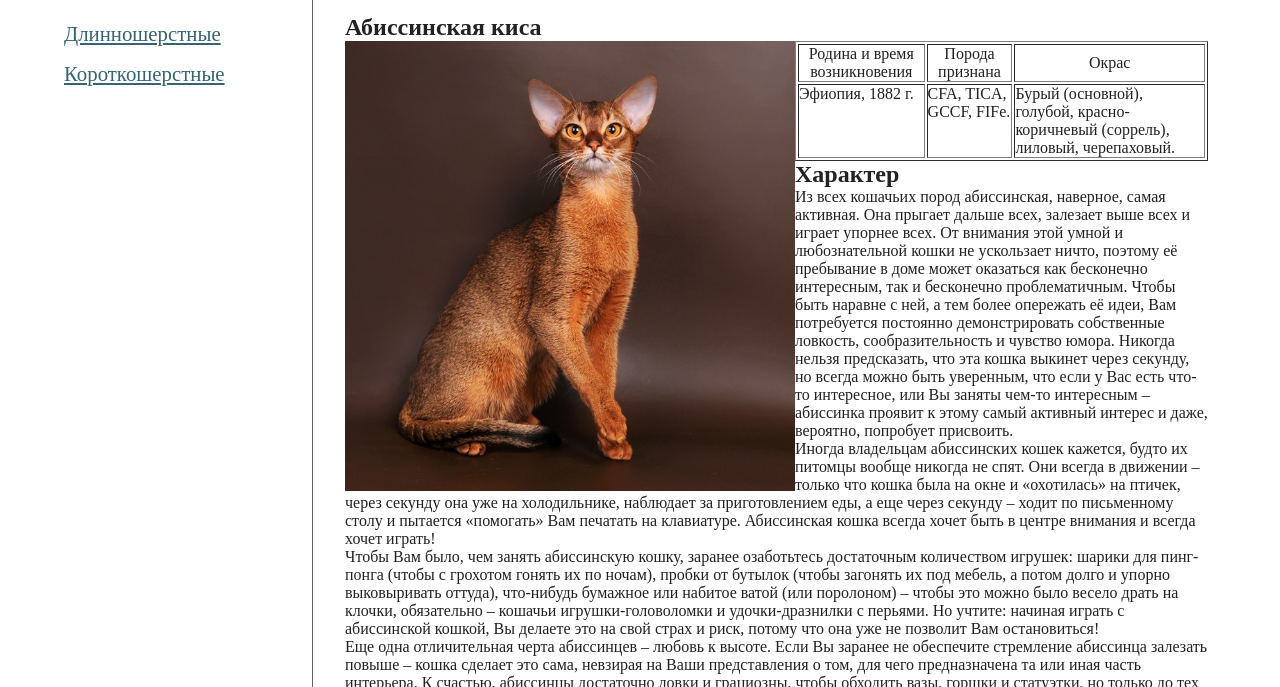
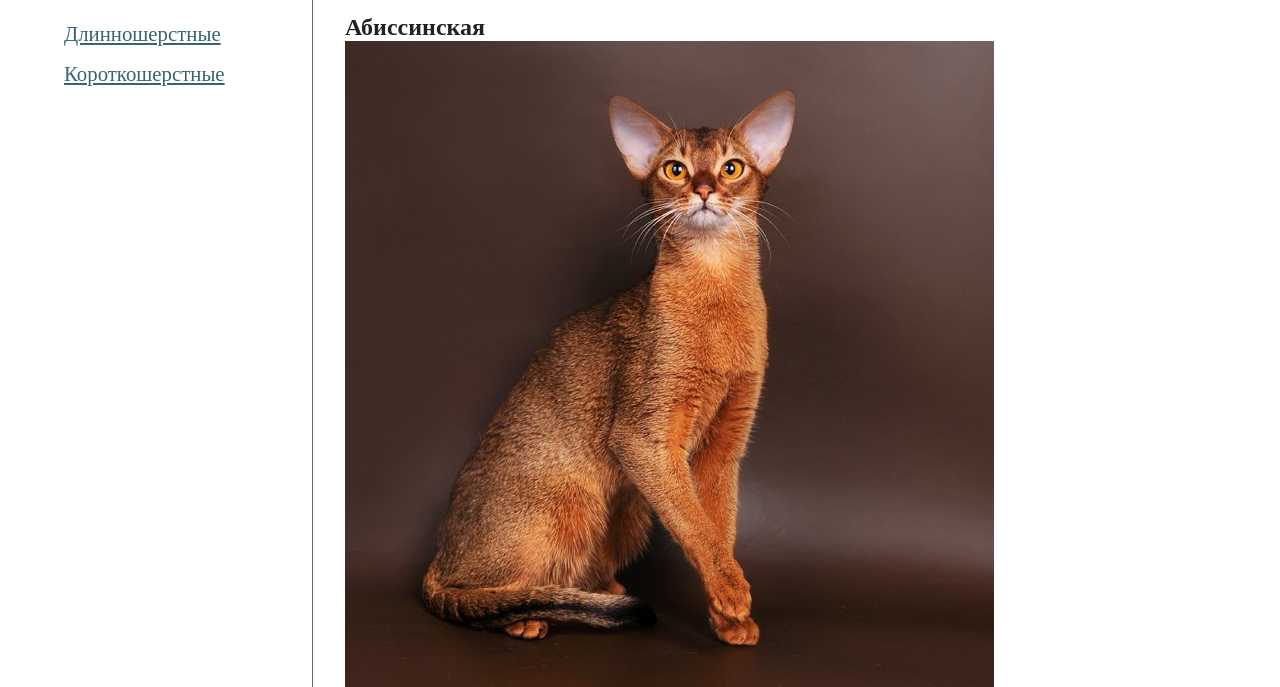
Before and after one commit to hahamsteri/oit_1-2, a website: page src/short/abissinskaya.html in a window 1280 px wide. Shown: the part 62-749 px from the top of the page. Drawn offline with nearby package versions, Linux system fonts and the light colour scheme; files that its build step writes are made by us from their sources.

Commit message:
Исправлена абиссинская

```diff
--- a/src/short/abissinskaya.html
+++ b/src/short/abissinskaya.html
@@ -1,7 +1,7 @@
 {{#> layout title="Абиссинская"}}
-<h1>Абиссинская киса</h1>
+<h1>Абиссинская</h1>
 
-<p><img src="/assets/abissinskaya.jpg" align="left" width="450"></p>
+<img src="/assets/abissinskaya.jpg">
 
 <table border="1" >
 	<tr>
```
